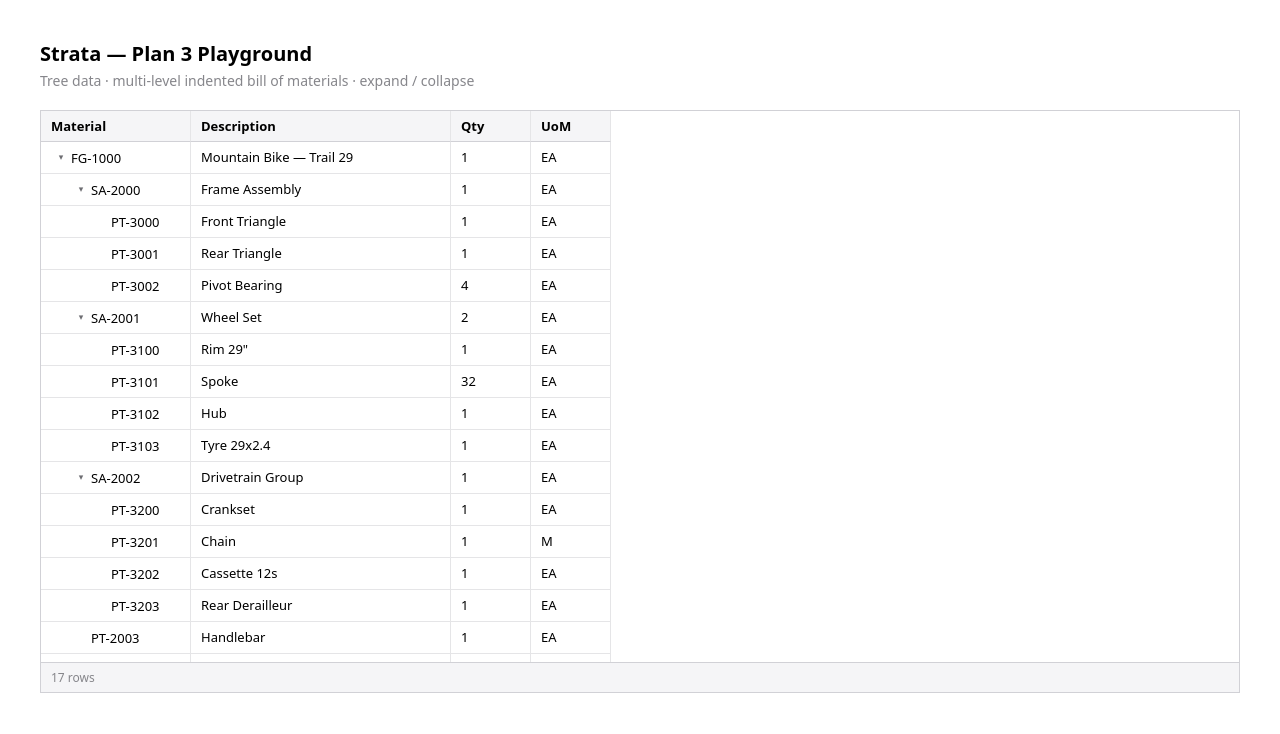
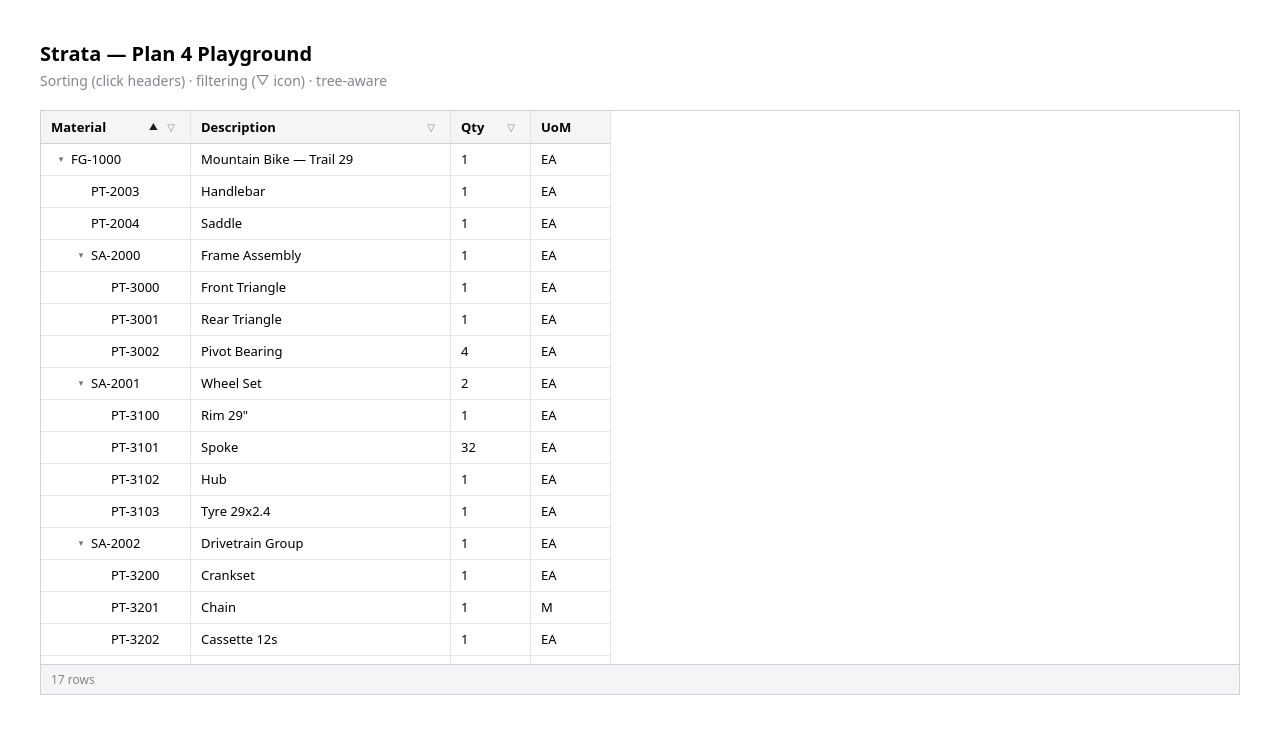
Before and after one commit to vadiraja/strata-grid, a React (Vite) app: page / in a window 1280 px wide. Shown: the top 734 px of the page. Built offline with nearby package versions, Linux system fonts and the light colour scheme.

Commit message:
feat: demo sorting and filtering in the BOM playground

```diff
--- a/playground/App.tsx
+++ b/playground/App.tsx
@@ -68,9 +68,9 @@ const bom: BomNode[] = [
 ];
 
 const columns: ColumnDef<BomNode>[] = [
-  { id: 'material', header: 'Material', accessor: 'material', width: 150, isTreeColumn: true },
-  { id: 'description', header: 'Description', accessor: 'description', width: 260 },
-  { id: 'qty', header: 'Qty', accessor: 'qty', width: 80 },
+  { id: 'material', header: 'Material', accessor: 'material', width: 150, isTreeColumn: true, filter: 'text' },
+  { id: 'description', header: 'Description', accessor: 'description', width: 260, filter: 'text' },
+  { id: 'qty', header: 'Qty', accessor: 'qty', width: 80, filter: 'number' },
   { id: 'uom', header: 'UoM', accessor: 'uom', width: 80 },
 ];
 
@@ -82,15 +82,16 @@ const treeData: TreeDataConfig<BomNode> = {
 export function App() {
   return (
     <div style={{ padding: 32, fontFamily: 'system-ui, -apple-system, sans-serif' }}>
-      <h1 style={{ fontSize: 20, margin: '0 0 4px' }}>Strata — Plan 3 Playground</h1>
+      <h1 style={{ fontSize: 20, margin: '0 0 4px' }}>Strata — Plan 4 Playground</h1>
       <p style={{ color: '#86868b', fontSize: 14, margin: '0 0 20px' }}>
-        Tree data · multi-level indented bill of materials · expand / collapse
+        Sorting (click headers) · filtering (▽ icon) · tree-aware
       </p>
       <DataGrid
         data={bom}
         columns={columns}
         treeData={treeData}
         defaultExpanded
+        defaultSort={[{ columnId: 'material', direction: 'asc' }]}
         height={520}
       />
     </div>
```
